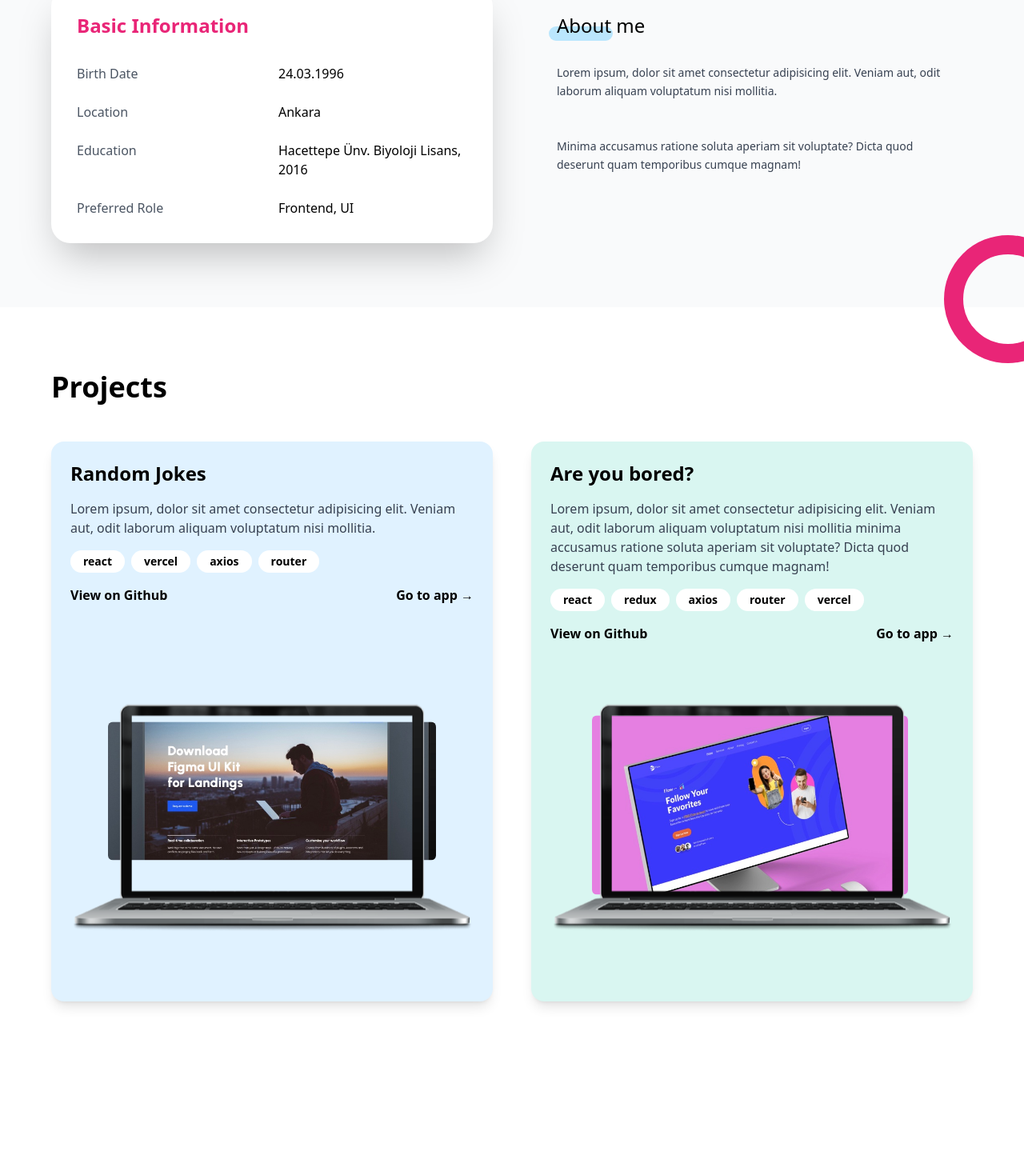
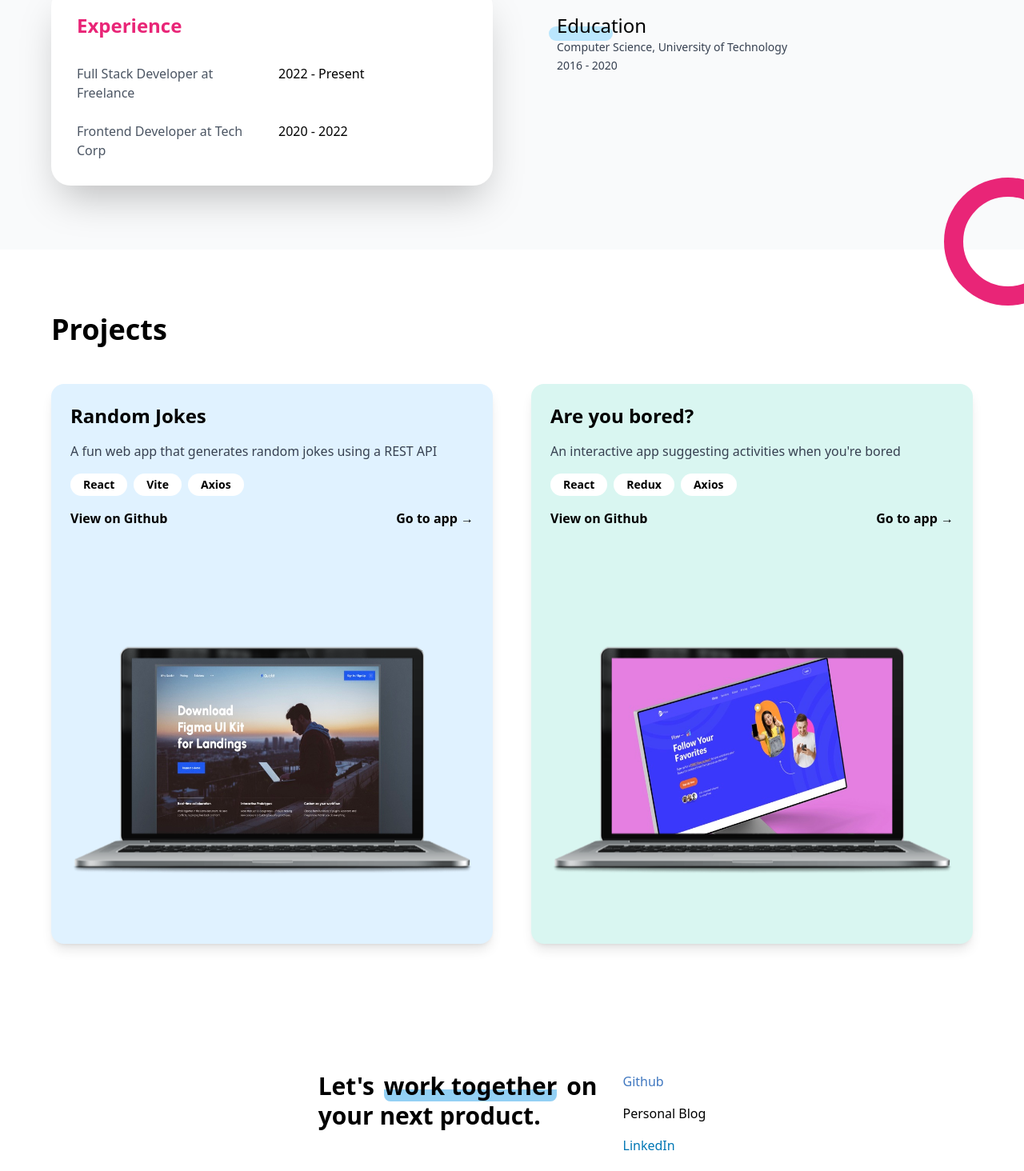
Before and after one commit to bsrayapici/BY_CV_V4_180525, a React (Vite) app: page / in a window 1280 px wide. Shown: the part 1140-2604 px from the top of the page at 80% size. Built offline with nearby package versions, Linux system fonts and the light colour scheme.

Commit message:
FİX : code made dinamic, style : fix photos location in project section

```diff
--- a/src/components/Footer.jsx
+++ b/src/components/Footer.jsx
@@ -17,10 +17,10 @@ function Footer() {
     <div className="relative inline-block">
   <span>{firstLine.split('work together')[0]}</span>
 
-        {/* ÇALIŞAN versiyon */}
-        <span className="relative inline-block px-1">
-          <span className="absolute left-0 bottom-0 w-full h-[0.5em] bg-[#7aaef3] opacity-50 rounded-md -z-10"></span>
-          <span className="relative z-10">work together</span>
+  {/* Altı çizili versiyon */}
+  <span className="inline-block border-b-[15px] border-[#93d0f4] mx-1 rounded-[8px] pb-0 leading-[0.3] left-[12px]
+">
+  work together
 </span>
 
   <span>{firstLine.split('work together')[1]}</span>
--- a/src/components/Profile.jsx
+++ b/src/components/Profile.jsx
@@ -6,13 +6,10 @@ function Profile() {
   const { language } = useLanguage();
   const profile = data[language]?.profileSection;
 
-  if (!profile) {
-    return null;
-  }
+  if (!profile) return null;
 
   return (
     <section className="min-h-[350px] py-20 px-4 md:px-8 lg:px-16 bg-gray-50 dark:bg-[#0A0A14] relative overflow-visible">
-      {/* Pink decorative circle */}
       <div aria-hidden="true"></div>
       <div
         className="absolute right-[-60px] bottom-[-70px] w-[160px] h-[160px] rounded-full border-[24px] border-[#E92577]"
@@ -24,46 +21,41 @@ function Profile() {
         </h2>
 
         <div className="grid grid-cols-1 md:grid-cols-2 gap-8 md:gap-12">
-          {/* Basic Information */}
+          {/* Experience */}
           <div className="bg-white dark:bg-[#0a0a0a] rounded-3xl p-6 md:p-8 shadow-2xl">
             <h3 className="text-xl md:text-2xl font-bold text-[#E92577] mb-6 md:mb-8">
-              Basic Information
+              {profile.experience.title}
             </h3>
             <div className="space-y-4 md:space-y-6">
-              <div className="grid grid-cols-1 sm:grid-cols-2 gap-2 md:gap-4">
-                <span className="font-medium text-gray-600 dark:text-gray-300">Birth Date</span>
-                <span className="text-black dark:text-white">24.03.1996</span>
+              {profile.experience.items.map((exp, i) => (
+                <div
+                  key={i}
+                  className="grid grid-cols-1 sm:grid-cols-2 gap-2 md:gap-4"
+                >
+                  <span className="font-medium text-gray-600 dark:text-gray-300">
+                    {exp.role} at {exp.company}
+                  </span>
+                  <span className="text-black dark:text-white">{exp.period}</span>
                 </div>
-              <div className="grid grid-cols-1 sm:grid-cols-2 gap-2 md:gap-4">
-                <span className="font-medium text-gray-600 dark:text-gray-300">Location</span>
-                <span className="text-black dark:text-white">Ankara</span>
-              </div>
-              <div className="grid grid-cols-1 sm:grid-cols-2 gap-2 md:gap-4">
-                <span className="font-medium text-gray-600 dark:text-gray-300">Education</span>
-                <span className="text-black dark:text-white">Hacettepe Ünv. Biyoloji Lisans, 2016</span>
-              </div>
-              <div className="grid grid-cols-1 sm:grid-cols-2 gap-2 md:gap-4">
-                <span className="font-medium text-gray-600 dark:text-gray-300">Preferred Role</span>
-                <span className="text-black dark:text-white">Frontend, UI</span>
-              </div>
+              ))}
             </div>
           </div>
 
-          {/* About Me */}
-        <div className="p-6 md:p-8 shadow-none text-gray-700 dark:text-gray-300">
+          {/* Education */}
+          <div className="p-6 md:p-8 text-gray-700 dark:text-gray-300">
             <h3 className="relative text-2xl font-normal font-[Playfair_Display] text-black inline-block">
-  <span className="relative z-10">About me</span> <br></br> <br></br>
-  <div className="absolute left-[-10px]  top-[17px] w-[80px] h-[18px] bg-sky-200 rounded-[12px] z-0"></div>
+              <span className="relative z-10">{profile.education.title}</span>
+              <div className="absolute left-[-10px] top-[17px] w-[80px] h-[18px] bg-sky-200 rounded-[12px] z-0"></div>
             </h3>
             <div className="space-y-4 md:space-y-6 text-sm leading-relaxed">
-    <p>
-      Lorem ipsum, dolor sit amet consectetur adipisicing elit. Veniam aut, odit laborum aliquam voluptatum nisi mollitia.
+              {profile.education.items.map((edu, i) => (
+                <div key={i}>
+                  <p className="font-medium">
+                    {edu.degree}, {edu.school}
                   </p>
-    <br></br>
-    <p>
-      Minima accusamus ratione soluta aperiam sit voluptate? Dicta quod deserunt quam temporibus cumque magnam!
-    </p>
-    <br></br>
+                  <p>{edu.period}</p>
+                </div>
+              ))}
             </div>
           </div>
         </div>
--- a/src/components/Projects.jsx
+++ b/src/components/Projects.jsx
@@ -4,8 +4,6 @@ import { useLanguage } from '../contexts/LanguageContext';
 import { data } from '../constants/data';
 
 import laptopFrame from '../assets/laptop.png';
-import screenPreview from '../assets/ornek.jpg';
-import screenPreviewTwo from '../assets/ornek_iki.jpg';
 
 function Projects() {
   const { language } = useLanguage();
@@ -20,34 +18,50 @@ function Projects() {
           {projects.title}
         </h2>
 
-        {/* Yan yana iki kart */}
+        {/* Proje kartları */}
         <div className="grid grid-cols-1 md:grid-cols-2 gap-12">
-          {/* Card 1 - Mavi Arka Plan */}
-          <div className="relative w-full h-[700px] bg-[#e0f2ff] rounded-2xl p-6 shadow-lg">
-            <h3 className="text-2xl font-bold mb-4 text-black">Random Jokes</h3>
-            <p className="text-gray-700 mb-4">
-              Lorem ipsum, dolor sit amet consectetur adipisicing elit. Veniam aut, odit laborum aliquam voluptatum nisi mollitia.
-            </p>
+          {projects.items.map((project, index) => (
+            <div
+              key={index}
+              className={`relative w-full h-[700px] ${
+                index % 2 === 0 ? 'bg-[#e0f2ff]' : 'bg-[#D9F6F1]'
+              } rounded-2xl p-6 shadow-lg`}
+            >
+              <h3 className="text-2xl font-bold mb-4 text-black">{project.title}</h3>
+              <p className="text-gray-700 mb-4">{project.description}</p>
+
               <div className="flex flex-wrap gap-2 mb-4">
-              {['react', 'vercel', 'axios', 'router'].map((tag, i) => (
-                <span key={i} className="bg-white px-4 py-1 rounded-full font-semibold text-sm">
-                  {tag}
+                {project.technologies.map((tech, i) => (
+                  <span
+                    key={i}
+                    className="bg-white px-4 py-1 rounded-full font-semibold text-sm"
+                  >
+                    {tech}
                   </span>
                 ))}
               </div>
+
               <div className="flex justify-between font-semibold text-black">
-              <a href="#" className="hover:underline">View on Github</a>
-              <a href="#" className="hover:underline">Go to app →</a>
+                <a href={project.github} target="_blank" rel="noopener noreferrer" className="hover:underline">
+                  View on Github
+                </a>
+                <a href={project.demo} target="_blank" rel="noopener noreferrer" className="hover:underline">
+                  Go to app →
+                </a>
               </div>
 
-            {/* Laptop Görseli */}
+              {/* Laptop mockup */}
               <div className="absolute left-0 right-0 bottom-1 top-20 translate-y-[40%] w-full pointer-events-none">
                 <div className="relative w-full max-w-[500px] mx-auto">
                   <img
-                  src={screenPreview}
-                  alt="Random Jokes Screenshot"
-                  className="absolute top-[8.5%] left-[9%] w-[82%] h-[60%] object-cover rounded-md z-10"
+                    src={project.image}
+                    alt={`${project.title} Screenshot`}
+                   // className="absolute top-[5%] left-[9%] w-[12%] h-[72%] object-fill rounded-md z-10"
+
+
+  className="absolute top-[1.6%] right-[12.3%] w-[75%] h-[90%] object-fill rounded-md z-10"
 />
+
                   <img
                     src={laptopFrame}
                     alt="Laptop Frame"
@@ -56,48 +70,9 @@ function Projects() {
                 </div>
               </div>
             </div>
-
-          {/* Card 2 - Mint Yeşili Arkaplan */}
-          <div className="relative w-full h-[700px] bg-[#D9F6F1] rounded-2xl p-6 shadow-lg">
-            <h3 className="text-2xl font-bold mb-4 text-black">Are you bored?</h3>
-            <p className="text-gray-700 mb-4">
-              Lorem ipsum, dolor sit amet consectetur adipisicing elit. Veniam aut, odit laborum aliquam voluptatum nisi mollitia minima accusamus ratione soluta aperiam sit voluptate? Dicta quod deserunt quam temporibus cumque magnam!
-            </p>
-            <div className="flex flex-wrap gap-2 mb-4">
-              {['react', 'redux', 'axios', 'router', 'vercel'].map((tag, i) => (
-                <span key={i} className="bg-white px-4 py-1 rounded-full font-semibold text-sm">
-                  {tag}
-                </span>
           ))}
         </div>
-            <div className="flex justify-between font-semibold text-black">
-              <a href="#" className="hover:underline">View on Github</a>
-              <a href="#" className="hover:underline">Go to app →</a>
       </div>
-
-            {/* Laptop Görseli */}
-            <div className="absolute left-0 right-0 bottom-1 top-20 translate-y-[40%] w-full pointer-events-none">
-              <div className="relative w-full max-w-[500px] mx-auto">
-                <img
-                  src={screenPreviewTwo}
-                  alt="Are you bored App Screenshot"
-                  className="absolute top-[5.5%] left-[10%] w-[79%] h-[78%] object-cover rounded-md z-10"
-                />
-                <img
-                  src={laptopFrame}
-                  alt="Laptop Frame"
-                  className="relative w-full z-20"
-                />
-
-              </div>
-            </div>
-          </div>
-          <br></br>
-          <br></br>
-
-        </div>
-      </div>
-
     </section>
   );
 }
--- a/src/constants/data.js
+++ b/src/constants/data.js
@@ -84,7 +84,7 @@ export const data = {
           title: 'Random Jokes',
           description:
             'A fun web app that generates random jokes using a REST API',
-          image: '/src/assets/Rectangle 2.png',
+          image: '/src/assets/ornek.jpg',
           technologies: ['React', 'Vite', 'Axios'],
           demo: 'https://example.com/demo1',
           github: 'https://github.com/example/random-jokes',
@@ -93,7 +93,7 @@ export const data = {
           title: 'Are you bored?',
           description:
             "An interactive app suggesting activities when you're bored",
-          image: '/src/assets/Rectangle 22.png',
+          image: '/src/assets/ornek_iki.jpg',
           technologies: ['React', 'Redux', 'Axios'],
           demo: 'https://example.com/demo2',
           github: 'https://github.com/example/bored-app',
@@ -140,6 +140,18 @@ export const data = {
           name: 'JavaScript',
           icon: '/src/assets/darkmode/node.png',
         },
+        {
+        name: 'Figma',
+        icon: '/src/assets/darkmode/figma.png'
+      },
+  {
+    name: 'Redux',
+    icon: '/src/assets/darkmode/redux.png'
+  },
+  {
+    name: 'VS Code',
+    icon: '/src/assets/darkmode/redux-1.png'
+    },
       ],
     },
     profileSection: {
@@ -177,7 +189,7 @@ export const data = {
           title: 'Rastgele Şakalar',
           description:
             'REST API kullanarak rastgele şakalar üreten eğlenceli bir web uygulaması',
-          image: '/src/assets/Rectangle 2.png',
+          image: '/src/assets/ornek.jpg',
           technologies: ['React', 'Vite', 'Axios'],
           demo: 'https://example.com/demo1',
           github: 'https://github.com/example/random-jokes',
@@ -186,7 +198,7 @@ export const data = {
           title: 'Sıkıldın mı?',
           description:
             'Sıkıldığınızda aktiviteler öneren interaktif bir uygulama',
-          image: '/src/assets/Rectangle 22.png',
+          image: '/src/assets/ornek_iki.jpg',
           technologies: ['React', 'Redux', 'Axios'],
           demo: 'https://example.com/demo2',
           github: 'https://github.com/example/bored-app',
```
Lines whose indentation alone changed are shown as unchanged.
